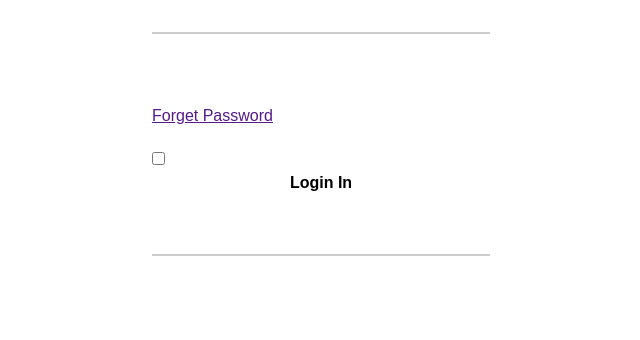
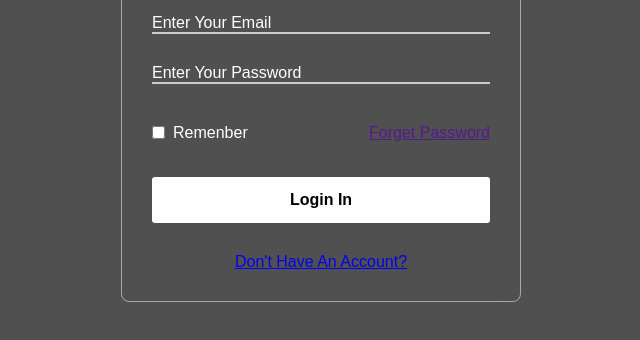
Before and after one commit to YersonValenzuela12/LoginForm, a plain HTML site: page index.html in a window 1280 px wide. Shown: the part 294-634 px from the top of the page, without its empty margins (319-959 px from the left). Drawn offline with Linux system fonts and the light colour scheme.

Commit message:
registro

```diff
--- a/assets/styles/style.css
+++ b/assets/styles/style.css
@@ -17,8 +17,10 @@ body::before{
     content: '';
     position: absolute;
     width: 100%;
-    height: 100%;
-    background: url(.assets/Imagen/img.jpg);
+    min-height: 100vh;
+    /*background: url(.assets/Imagen/img.jpg);*/
+  background: #000000af ;
+  background-attachment: fixed;
     background-position: center;
     background-size: cover;
 }
@@ -55,7 +57,7 @@ h2{
     pointer-events: none;
     transition: 0.15s ease;
 }
-.input-field input {
+.input-field input{
     width: 100%;
     height: 100%;
     background: transparent;
@@ -71,6 +73,7 @@ h2{
     top: 10px;
     transform: translateY(-120%);
 }
+/* check box and forget password*/
 .forget{
     display: flex;
     align-items: center;
@@ -78,6 +81,7 @@ h2{
     margin: 25px 0 35px 0;
     color: #fff
 }
+/* check box*/
 #remenber{
     accent-color: #fff;
 }
--- /dev/null
+++ b/assets/styles/styleRegister.css
@@ -0,0 +1,13 @@
+*{
+    padding: 0;
+    margin: 0;
+}
+body{
+    background-color: blue;
+    display: flex;
+    align-items: center;
+    justify-content: center;
+    min-height: 100vh;
+    width: 100%;
+    padding: 0 10px;
+}
--- a/index.html
+++ b/index.html
@@ -15,8 +15,9 @@
          <label>Enter Your Email</label>
     </div>
    <div class="input-field">
-       <input type="password" required>
+       <input type="Password" required>
        <label>Enter Your Password</label>
+    </div>
        <div class="forget">
         <label for="remenber">
             <input type="checkbox" id="remenber">
@@ -24,11 +25,11 @@
         </label>
         <a href="">Forget Password</a>
        </div>
-       <button type="submit">Login In</button>
+    <button type="submit">Login In</button>
        <div class="register">
-        <p>Don't Have An Account? <a href="Register"></a></p>
+        <p> <a href="./assets/pages/Register.html">Don't Have An Account?</a></p>
        </div>
-   </div>
+
    </form>
     </div>
 </body>
```
Also changed, not shown: assets/pages/Register.html (added, +14 -0 lines).
